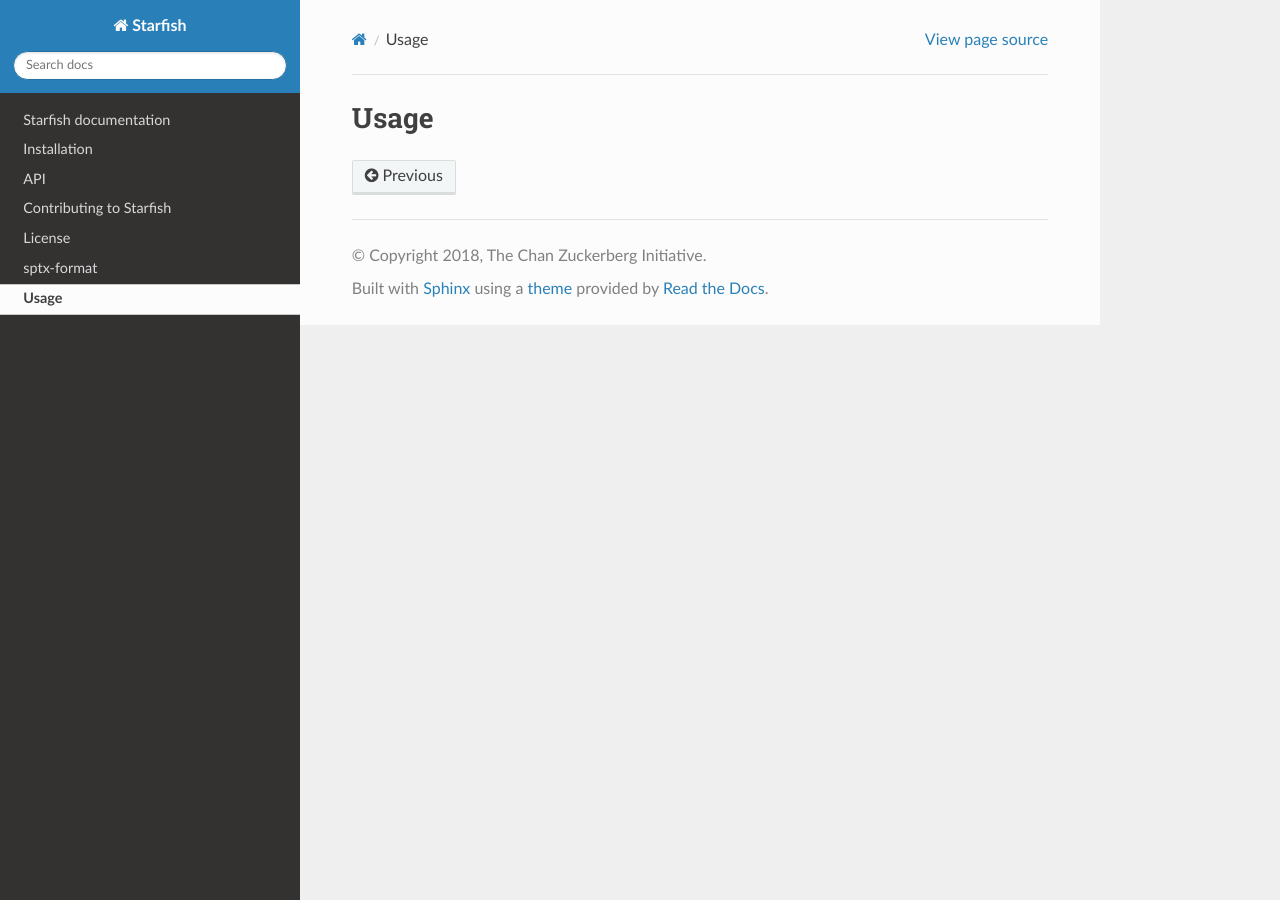
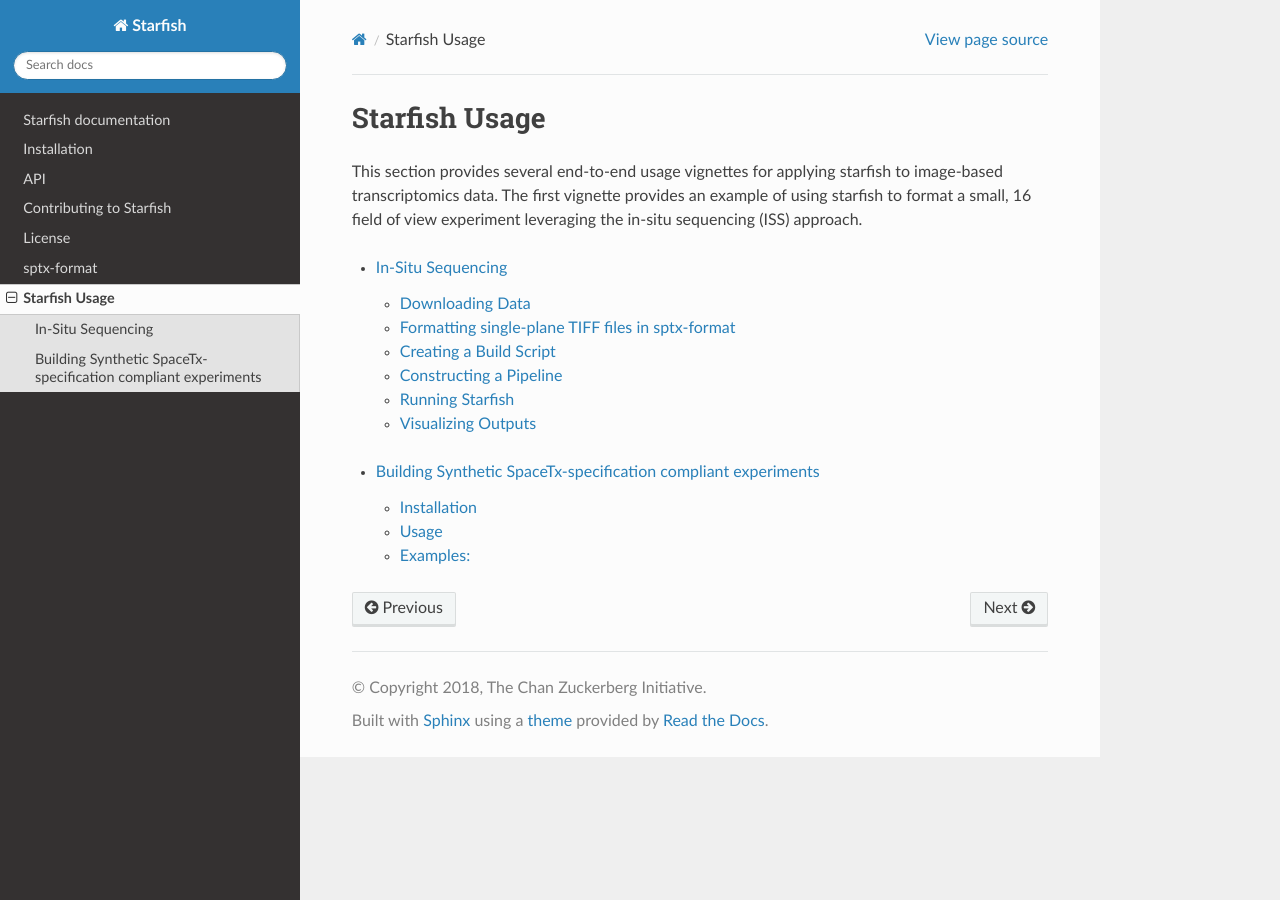
Before and after one commit to spacetx/starfish, a Sphinx documentation site: the page built from docs/source/usage/index.rst, in a window 1280 px wide. Built offline with Sphinx 7.4.7 and the Read the Docs theme 2.0.0, drawn with Linux system fonts in a browser that asks for light colours; pages that are not in the unit, such as notebooks, are missing from menus.

Commit message:
intermediate commit

```diff
--- a/docs/source/usage/index.rst
+++ b/docs/source/usage/index.rst
@@ -1,4 +1,18 @@
 .. _usage
 
-Usage
-=====
+Starfish Usage
+==============
+
+This section provides several end-to-end usage vignettes for applying starfish to image-based
+transcriptomics data. The first vignette provides an example of using starfish to format a small,
+16 field of view experiment leveraging the in-situ sequencing (ISS) approach.
+
+.. toctree::
+   :maxdepth: 2
+   :caption: Vignettes:
+
+.. toctree::
+   iss/iss_vignette.rst
+
+.. toctree::
+   fov-builder/fov-builder.rst
--- /dev/null
+++ b/docs/source/usage/iss/iss_pipeline.py
@@ -0,0 +1,3 @@
+import starfish
+
+def iss_pipeline(experiment: starfish.Experiment) -> :
```
Also changed, not shown: docs/source/usage/iss/iss_vignette.rst (added, +160 -0 lines), docs/source/usage/fov-builder/fov-builder.md (line endings or trailing spaces), 1 other file.
